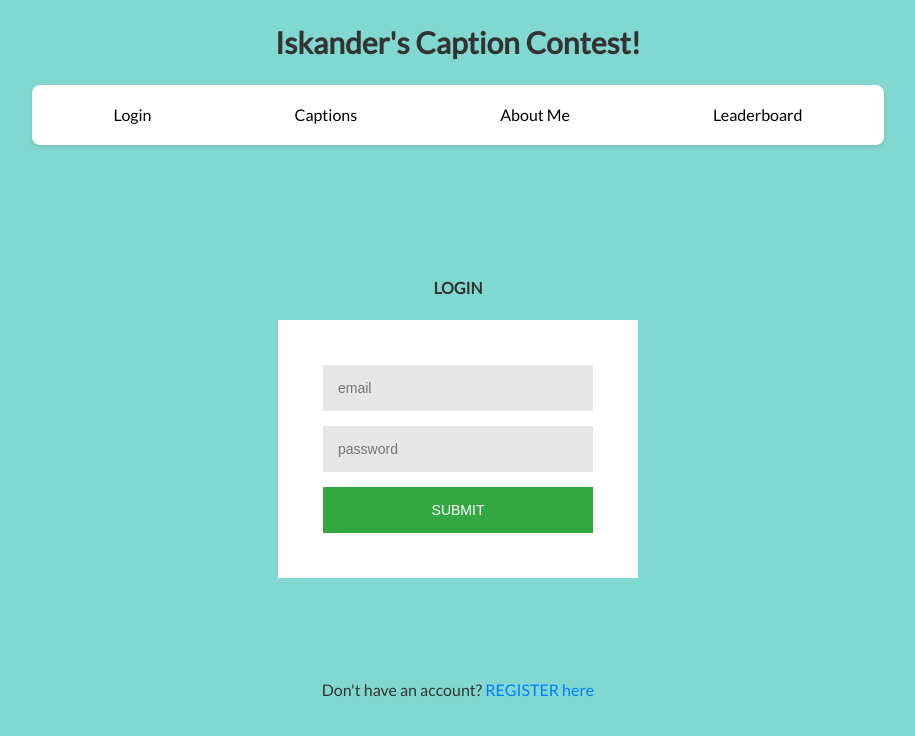
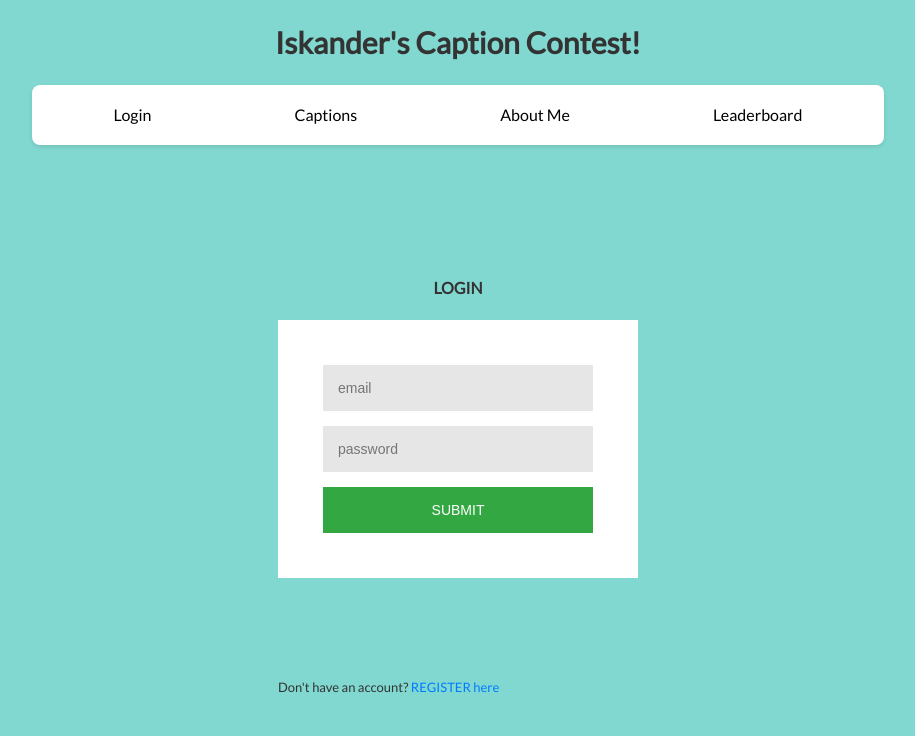
Before and after one commit to iskander-kapkayev/CC_Web_React, a React (Vite) app: page / in a window 1280 px wide. Both pictures are taken after a click on the item "Login". Shown: the top 736 px of the page, without its empty margins (182-1097 px from the left). Built offline with nearby package versions, Linux system fonts and the light colour scheme.

Commit message:
changed style on <p> for UserControlForm

```diff
--- a/src/styles/App.css
+++ b/src/styles/App.css
@@ -360,6 +360,11 @@ below starts styling for the sign up page
   margin-bottom: 20px;
 }
 
+.form-container p {
+  text-align: left;
+  font-size: small;
+}
+
 .form-container form {
   position: relative;
   background: #FFFFFF;
```
